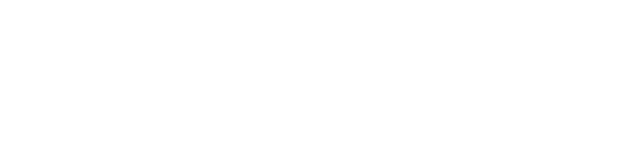
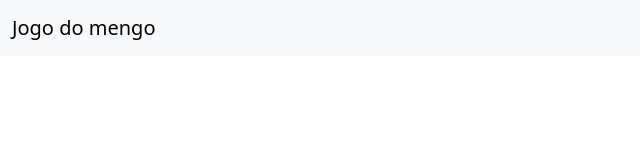
Before and after one commit to rmsf1-dev/Jogo-do-mengo-Trabalho-html-, a website: page index.html in a window 1280 px wide. Shown: the whole page, without its empty margins (0-640 px from the left). Drawn offline with nearby package versions, Linux system fonts and the light colour scheme.

Commit message:
segundo commit

```diff
--- a/index.html
+++ b/index.html
@@ -4,8 +4,13 @@
     <meta charset="UTF-8">
     <meta name="viewport" content="width=device-width, initial-scale=1.0">
     <title>Document</title>
+     <link href="https://cdn.jsdelivr.net/npm/bootstrap@5.3.8/dist/css/bootstrap.min.css" rel="stylesheet" integrity="sha384-sRIl4kxILFvY47J16cr9ZwB07vP4J8+LH7qKQnuqkuIAvNWLzeN8tE5YBujZqJLB" crossorigin="anonymous">
 </head>
 <body>
-    <nav></nav>
+    <nav class="navbar bg-body-tertiary">
+        <div class="container-fluid">
+            <a class="navbar-brand" href="#">Jogo do mengo</a>
+        </div>
+    </nav>
 </body>
 </html>
```
